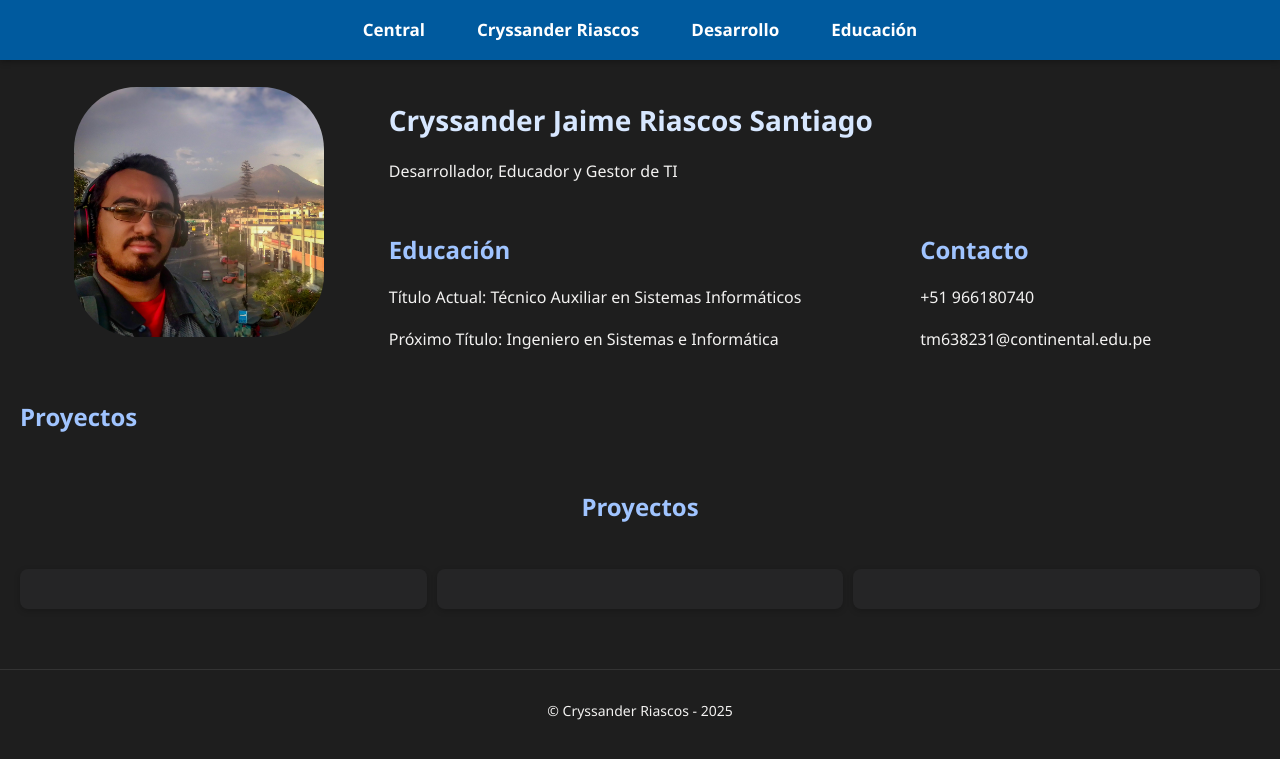
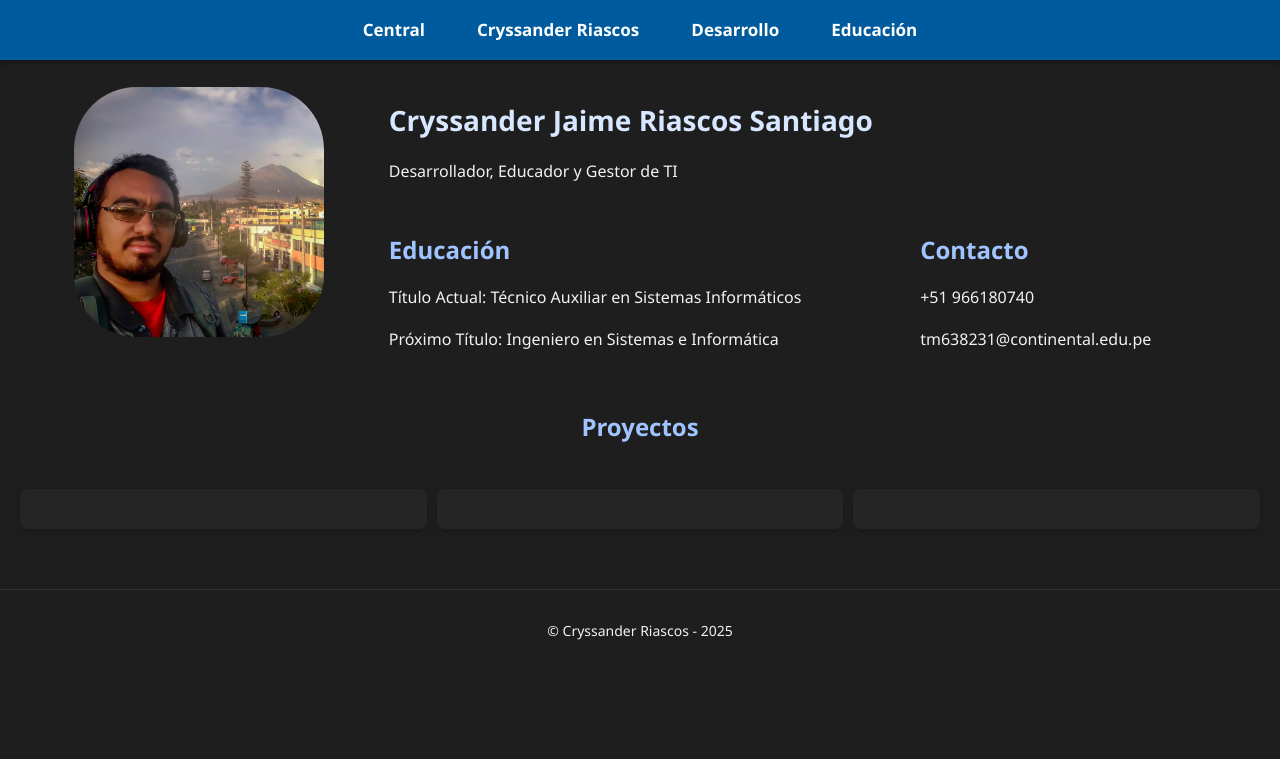
Before and after one commit to rlaricorcontinental/grupo8nrc23730, a Jekyll site: the page built from TM638231/index.md, in a window 1280 px wide. Shown: the top 759 px of the page. Built offline with Jekyll 4.4.1, drawn with Linux system fonts in a browser that asks for light colours.

Commit message:
Update tm638231-index.html

```diff
--- a/_layouts/tm638231-index.html
+++ b/_layouts/tm638231-index.html
@@ -50,7 +50,6 @@
             <p>{{ page.celular }}</p>
             <p>{{ page.correoe }}</p>
         </div>
-        <h2>Proyectos</h2>
     </div>
     <div class="grid-container3">
         <div style="grid-column: span 3; place-items: center;">
```
